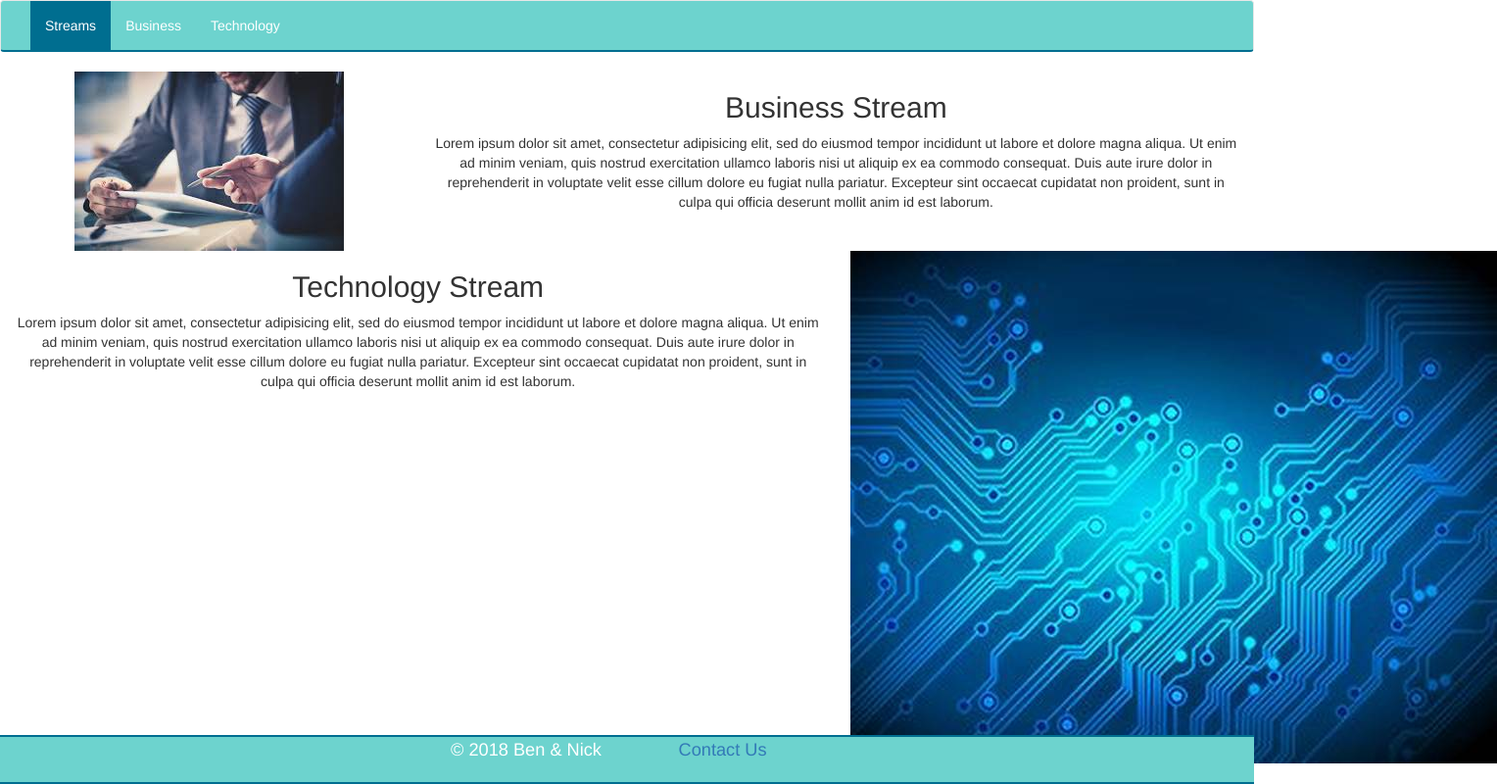
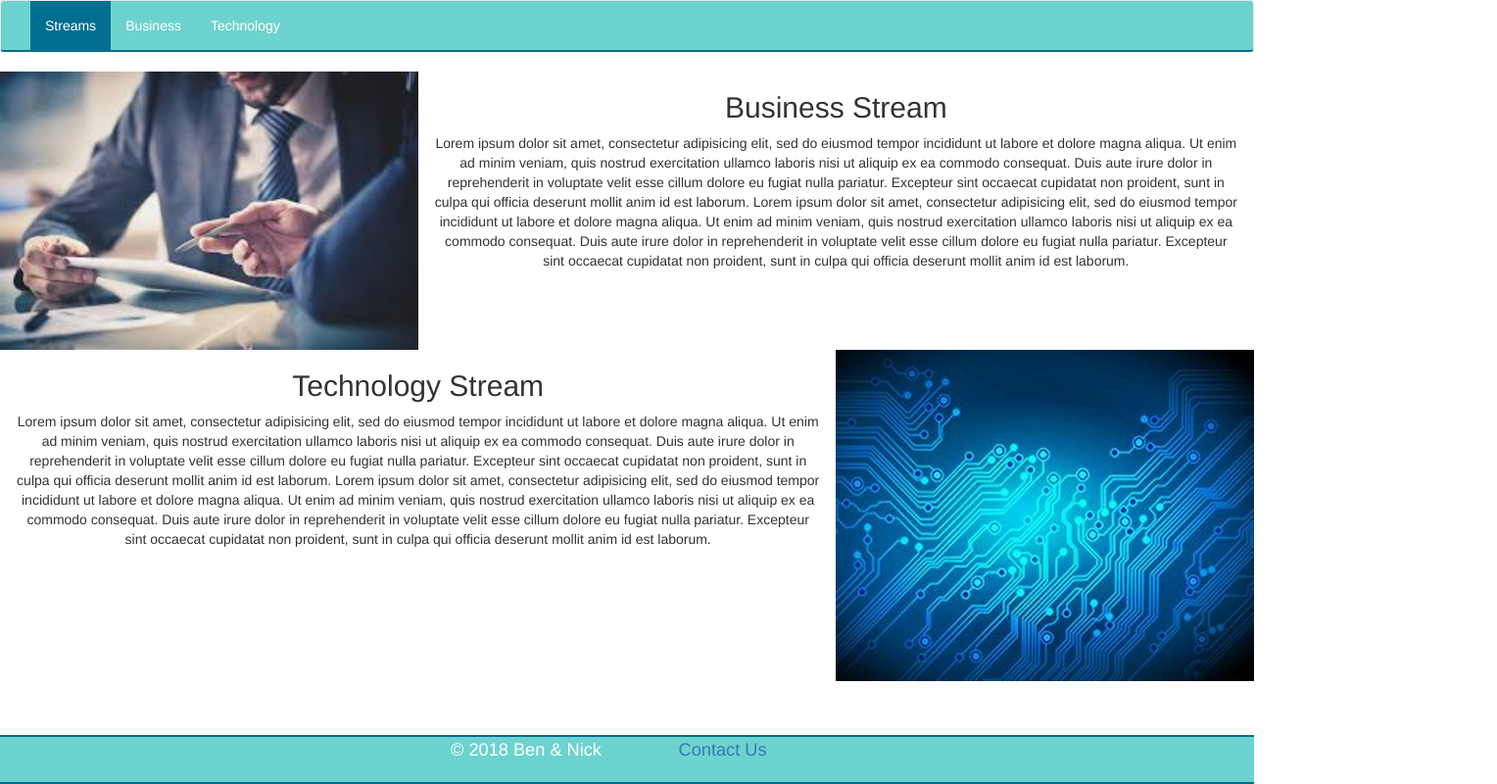
Before and after one commit to BenTostevin/Sparta-Bootstrap-Homework, a plain HTML site: page index.html in a window 1280 px wide. Shown: the whole page at 98% size, 1528 px wide, since content can reach past the window. Drawn offline with Linux system fonts and the light colour scheme.

Commit message:
stretched images to fit containers

```diff
--- a/css/custom.css
+++ b/css/custom.css
@@ -31,3 +31,14 @@ footer .navbar {
   color: white;
   border-top: 2px solid #006E90;
 }
+
+
+/* Stretch images to fill container */
+.no-padding {
+  padding-left: 0;
+  padding-right: 0;
+}
+
+main img {
+  width: 100%;
+}
--- a/index.html
+++ b/index.html
@@ -35,11 +35,13 @@
   <main class="container-fluid text-center">
 
     <div class="row">
-      <div class="col-md-4"><img src="images/BusinessStream.jpeg" alt="Business picture"></div>
+      <div class="col-md-4 no-padding">
+        <img src="images/BusinessStream.jpeg" alt="Business picture" class="img-responsive">
+      </div>
       <div class="col-md-8">
         <h2>Business Stream</h2>
         <p>
-          Lorem ipsum dolor sit amet, consectetur adipisicing elit, sed do eiusmod tempor incididunt ut labore et dolore magna aliqua. Ut enim ad minim veniam, quis nostrud exercitation ullamco laboris nisi ut aliquip ex ea commodo consequat. Duis aute irure dolor in reprehenderit in voluptate velit esse cillum dolore eu fugiat nulla pariatur. Excepteur sint occaecat cupidatat non proident, sunt in culpa qui officia deserunt mollit anim id est laborum.
+          Lorem ipsum dolor sit amet, consectetur adipisicing elit, sed do eiusmod tempor incididunt ut labore et dolore magna aliqua. Ut enim ad minim veniam, quis nostrud exercitation ullamco laboris nisi ut aliquip ex ea commodo consequat. Duis aute irure dolor in reprehenderit in voluptate velit esse cillum dolore eu fugiat nulla pariatur. Excepteur sint occaecat cupidatat non proident, sunt in culpa qui officia deserunt mollit anim id est laborum. Lorem ipsum dolor sit amet, consectetur adipisicing elit, sed do eiusmod tempor incididunt ut labore et dolore magna aliqua. Ut enim ad minim veniam, quis nostrud exercitation ullamco laboris nisi ut aliquip ex ea commodo consequat. Duis aute irure dolor in reprehenderit in voluptate velit esse cillum dolore eu fugiat nulla pariatur. Excepteur sint occaecat cupidatat non proident, sunt in culpa qui officia deserunt mollit anim id est laborum.
         </p>
       </div>
     </div>
@@ -48,10 +50,12 @@
       <div class="col-md-8">
         <h2>Technology Stream</h2>
         <p>
-          Lorem ipsum dolor sit amet, consectetur adipisicing elit, sed do eiusmod tempor incididunt ut labore et dolore magna aliqua. Ut enim ad minim veniam, quis nostrud exercitation ullamco laboris nisi ut aliquip ex ea commodo consequat. Duis aute irure dolor in reprehenderit in voluptate velit esse cillum dolore eu fugiat nulla pariatur. Excepteur sint occaecat cupidatat non proident, sunt in culpa qui officia deserunt mollit anim id est laborum.
+          Lorem ipsum dolor sit amet, consectetur adipisicing elit, sed do eiusmod tempor incididunt ut labore et dolore magna aliqua. Ut enim ad minim veniam, quis nostrud exercitation ullamco laboris nisi ut aliquip ex ea commodo consequat. Duis aute irure dolor in reprehenderit in voluptate velit esse cillum dolore eu fugiat nulla pariatur. Excepteur sint occaecat cupidatat non proident, sunt in culpa qui officia deserunt mollit anim id est laborum. Lorem ipsum dolor sit amet, consectetur adipisicing elit, sed do eiusmod tempor incididunt ut labore et dolore magna aliqua. Ut enim ad minim veniam, quis nostrud exercitation ullamco laboris nisi ut aliquip ex ea commodo consequat. Duis aute irure dolor in reprehenderit in voluptate velit esse cillum dolore eu fugiat nulla pariatur. Excepteur sint occaecat cupidatat non proident, sunt in culpa qui officia deserunt mollit anim id est laborum.
         </p>
       </div>
-      <div class="col-md-4"><img src="images/TechnologyStream.jpeg" alt="Technology picture"></div>
+      <div class="col-md-4 no-padding">
+        <img src="images/TechnologyStream.jpeg" alt="Technology picture" class="img-responsive">
+      </div>
     </div>
 
   </main>
```
